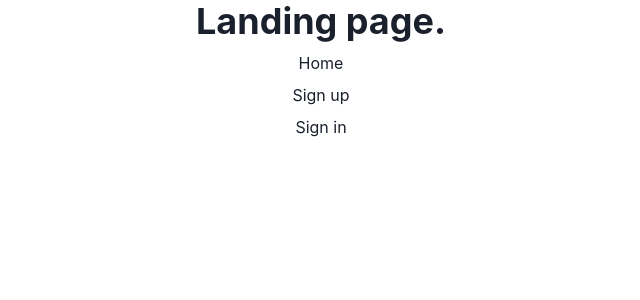
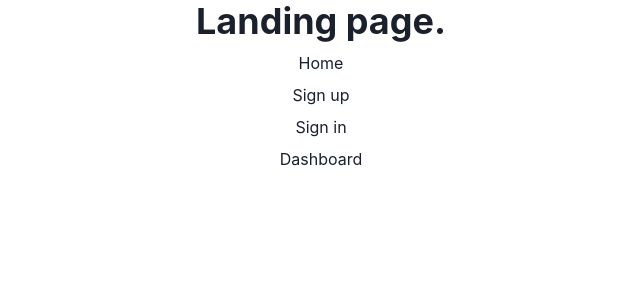
Before and after one commit to project-orbital/frontend, a React app: page / in a window 1280 px wide. Shown: the top 300 px of the page, without its empty margins (319-959 px from the left). Built offline with nearby package versions, Linux system fonts and the light colour scheme.

Commit message:
Add temporary link to dashboard

```diff
--- a/src/App.js
+++ b/src/App.js
@@ -7,5 +7,6 @@ export default function App() {
         <Link as={RouterLink} to='/'>Home</Link>
         <Link as={RouterLink} to='/sign-up'>Sign up</Link>
         <Link as={RouterLink} to='/sign-in'>Sign in</Link>
+        <Link as={RouterLink} to='/dashboard'>Dashboard</Link>
     </VStack>
 }
```
